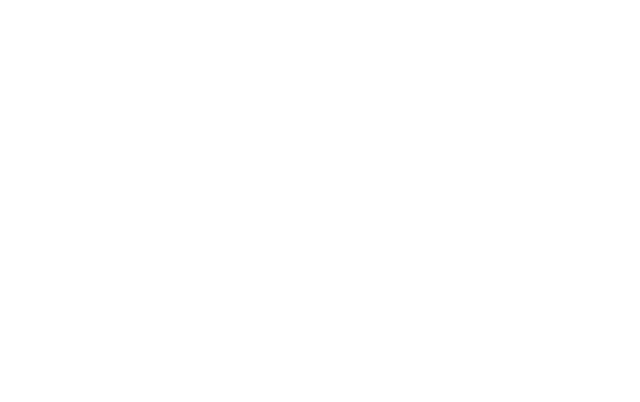
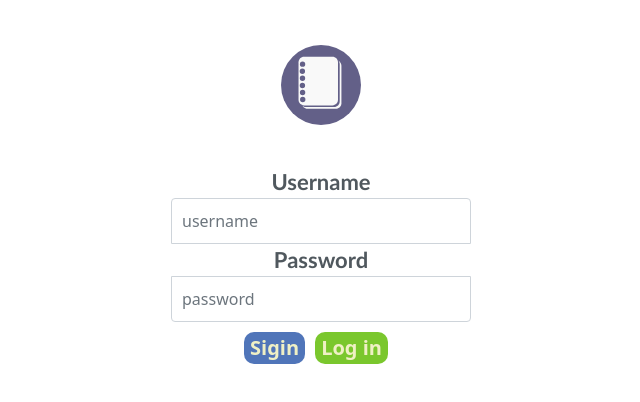
Before and after one commit to mjason98/clientReactExample, a React (Create React App) app: page /logging in a window 1280 px wide. Before the commit this address had no page. Shown: the top 402 px of the page, without its empty margins (319-959 px from the left). Built offline with nearby package versions, Linux system fonts and the light colour scheme.

Commit message:
added logging and siging pages

```diff
--- /dev/null
+++ b/src/Loging.js
@@ -0,0 +1,45 @@
+import React from "react";
+import agenda from "./agenda.svg"
+import { useNavigate } from 'react-router-dom'
+
+function Logging(props){
+    const navigate = useNavigate();
+
+    return(
+        <div className="text-center">
+            <form className="form-signin" onSubmit={(v) => props.handleLogging(v)}>
+                <img className="mb-4" src={agenda} alt="" width="72" height="72" /> <p/>
+                {/**<h1 className="mb-3 eventt-header">Please Logg in</h1>**/}
+                <label htmlFor="inputEmail" className="sr-only eventt-author">Username</label>
+                <input type="email" id="inputEmail" className="form-control form-BT" placeholder="username" required />
+                <label htmlFor="inputPassword" className="sr-only eventt-author">Password</label>
+                <input type="password" id="inputPassword" className="form-control form-BT" placeholder="password" required />
+                <button className="btn-alt btn-clear" onClick={() => navigate("/sigin")}>Sigin</button>
+                <button className="btn-ok btn-clear" type="submit">Log in</button>
+            </form>
+         </div>
+    )
+}
+
+export function Siging(props){
+    const navigate = useNavigate();
+
+    return(
+        <div className="text-center">
+            <form className="form-signin">
+                <img className="mb-4" src={agenda} alt="" width="72" height="72" /> <p/>
+                <h1 className="mb-3 eventt-header">Please Sigin</h1>
+                <label htmlFor="inputUserName" className="sr-only eventt-author">Username</label>
+                <input type="email" id="inputUserName" className="form-control form-BT" placeholder="username" required />
+                <label htmlFor="inputEmail" className="sr-only eventt-author">Email</label>
+                <input type="email" id="inputEmail" className="form-control form-BT" placeholder="email@example.com" required />
+                <label htmlFor="inputPassword" className="sr-only eventt-author">Password</label>
+                <input type="password" id="inputPassword" className="form-control form-BT" placeholder="password" required />
+                <button className="btn-alt btn-clear" onClick={() => navigate("/logging")}>Log in</button>
+                <button className="btn-ok btn-clear" type="submit">Sigin</button>
+            </form>
+         </div>
+    )
+}
+
+export default Logging;
--- a/src/index.css
+++ b/src/index.css
@@ -398,6 +398,21 @@
 .btn-ok:hover{
   background: rgb(117, 117, 117);
 }
+.btn-alt{
+  margin-top: 40%;
+  margin-right: 10px;
+  color: rgb(239, 240, 197);
+  width: fit-content;
+  background: rgb(80, 117, 185);
+  border-radius: 10px;
+  border: hidden;
+
+  font-weight: bold;
+  font-size: 20px;
+}
+.btn-alt:hover{
+  background: rgb(117, 117, 117);
+}
 .red{
   background: rgb(190, 46, 46);
   color: rgb(240, 214, 197);
@@ -435,3 +450,44 @@
   font-family: source-code-pro, Menlo, Monaco, Consolas, 'Courier New',
     monospace;
 }
+.form-signin {
+  width: 100%;
+  max-width: 330px;
+  padding: 15px;
+  margin: 0 auto;
+}
+.form-signin .checkbox {
+  font-weight: 400;
+}
+.form-signin img {
+  background-color: rgb(99, 96, 136);
+  border-radius: 50px;
+  width: 80px;
+  height: 80px;
+  padding: 5px;
+  margin-top: 10%;
+}
+.btn-clear{
+  margin-top: 0px;
+}
+
+.form-signin .form-control {
+  position: relative;
+  box-sizing: border-box;
+  height: auto;
+  padding: 10px;
+  font-size: 16px;
+}
+.form-signin .form-control:focus {
+  z-index: 2;
+}
+.form-signin input[type="email"] {
+  margin-bottom: -1px;
+  border-bottom-right-radius: 0;
+  border-bottom-left-radius: 0;
+}
+.form-signin input[type="password"] {
+  margin-bottom: 10px;
+  border-top-left-radius: 0;
+  border-top-right-radius: 0;
+}
--- a/src/index.js
+++ b/src/index.js
@@ -2,6 +2,8 @@
 import ReactDOM from 'react-dom';
 import './index.css';
 
+import Logging from './Loging';
+import { Siging } from './Loging';
 import App from './App';
 import ProfAndTop from "./ProfesorsAndTopics";
 
@@ -13,6 +15,8 @@
     <BrowserRouter >
       <Routes>
         <Route exact path="/"            element={<App/>}/>
+        <Route exact path="/logging"     element={<Logging/>}/>
+        <Route exact path="/sigin"       element={<Siging/>}/>
         <Route exact path="/man-content" element={<ProfAndTop />} />
       </Routes>
     </BrowserRouter>
```
